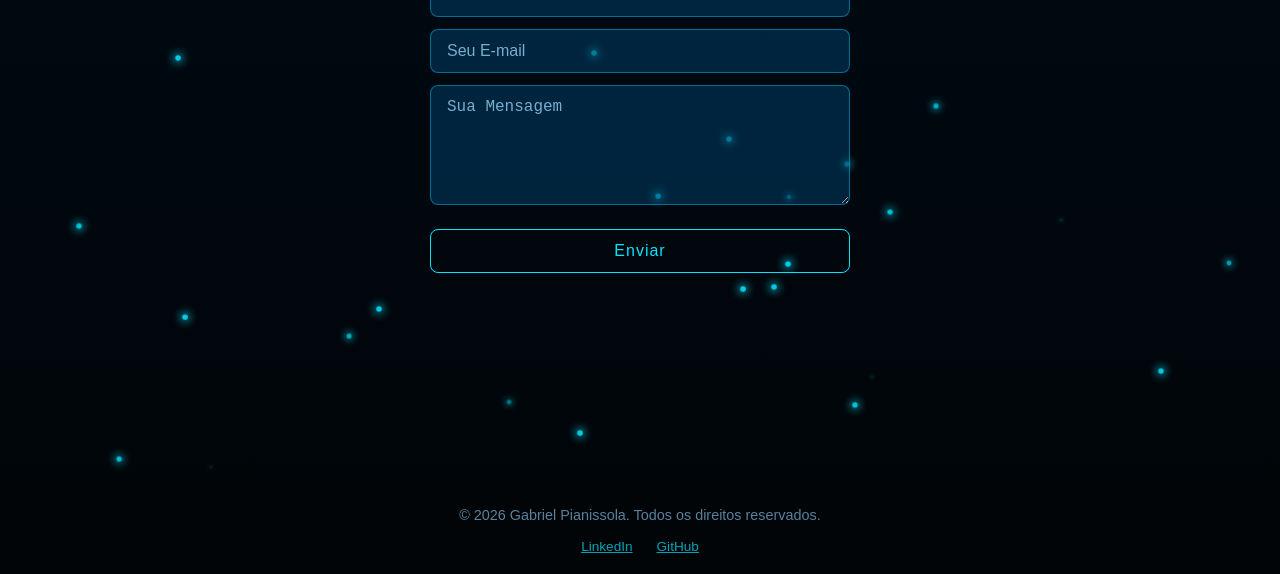
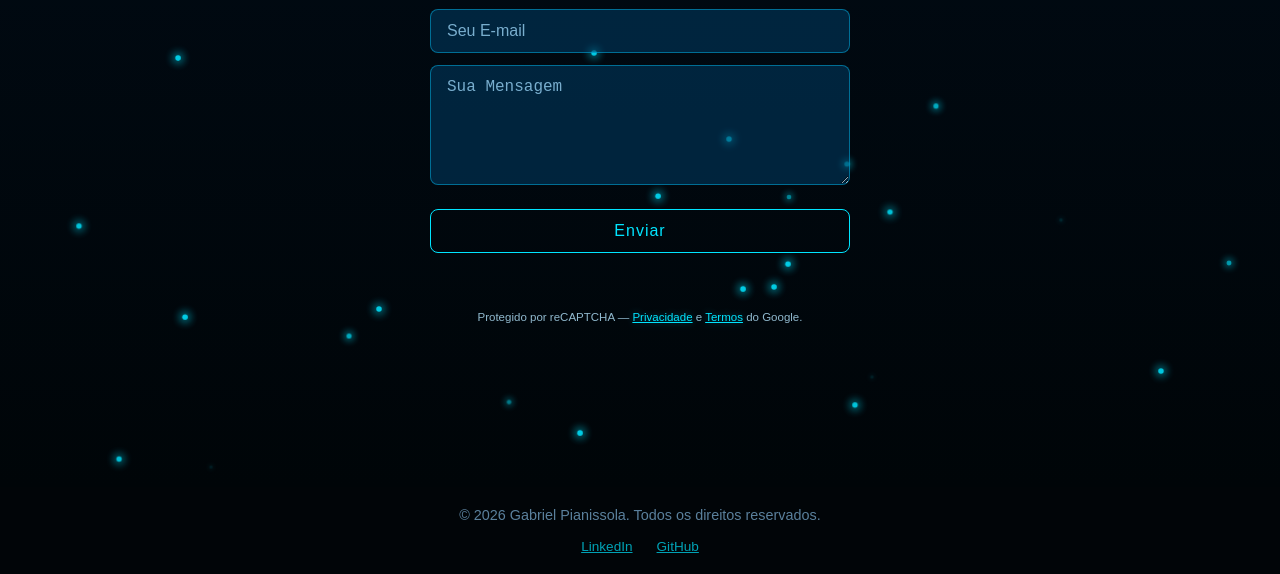
Before and after one commit to DellPianissola/portfolio, a plain HTML site: page index.html in a window 1280 px wide. Shown: the part 5186-5760 px from the top of the page. Drawn offline with nearby package versions, Linux system fonts and the light colour scheme.

Commit message:
Ocultação do badge reCAPTCHA

```diff
--- a/index.html
+++ b/index.html
@@ -297,6 +297,11 @@
                     <div id="recaptcha-container"></div>
                     <button type="submit" class="btn-abyss" id="form-submit">Enviar</button>
                     <p id="form-status" aria-live="polite"></p>
+                    <p class="recaptcha-notice">
+                        Protegido por reCAPTCHA —
+                        <a href="https://policies.google.com/privacy" target="_blank" rel="noopener">Privacidade</a> e
+                        <a href="https://policies.google.com/terms" target="_blank" rel="noopener">Termos</a> do Google.
+                    </p>
                 </form>
             </div>
         </section>
--- a/style.css
+++ b/style.css
@@ -1062,6 +1062,21 @@ h2 {
     pointer-events: none;
 }
 
+/* Esconde o badge do reCAPTCHA — o aviso de ToS abaixo cumpre a
+   exigência do Google (https://developers.google.com/recaptcha/docs/faq). */
+.grecaptcha-badge { visibility: hidden; }
+
+.recaptcha-notice {
+    font-size: 0.72rem;
+    color: rgba(180, 220, 255, 0.55);
+    margin-top: 4px;
+    line-height: 1.4;
+}
+.recaptcha-notice a {
+    color: rgba(180, 220, 255, 0.8);
+    text-decoration: underline;
+}
+
 #contact-form input,
 #contact-form textarea {
     padding: 12px 16px;
```
